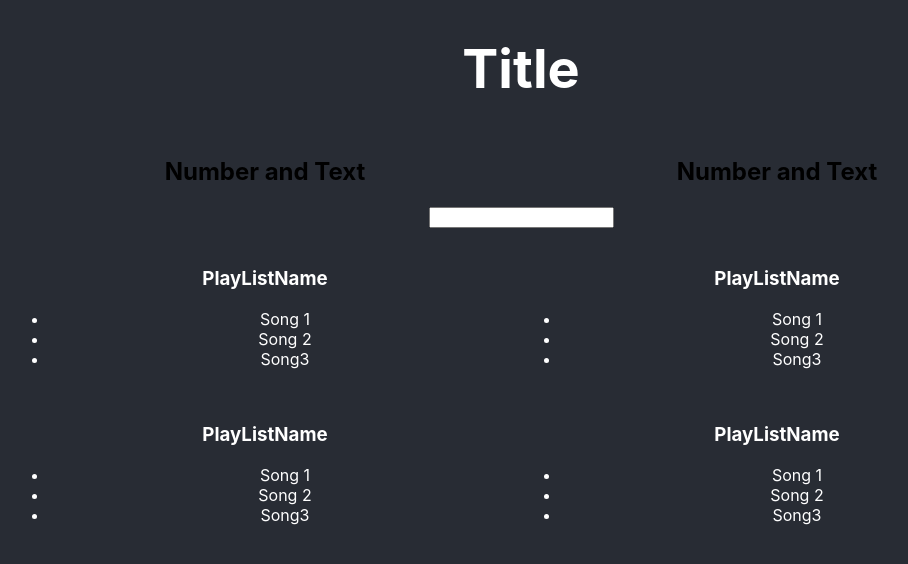
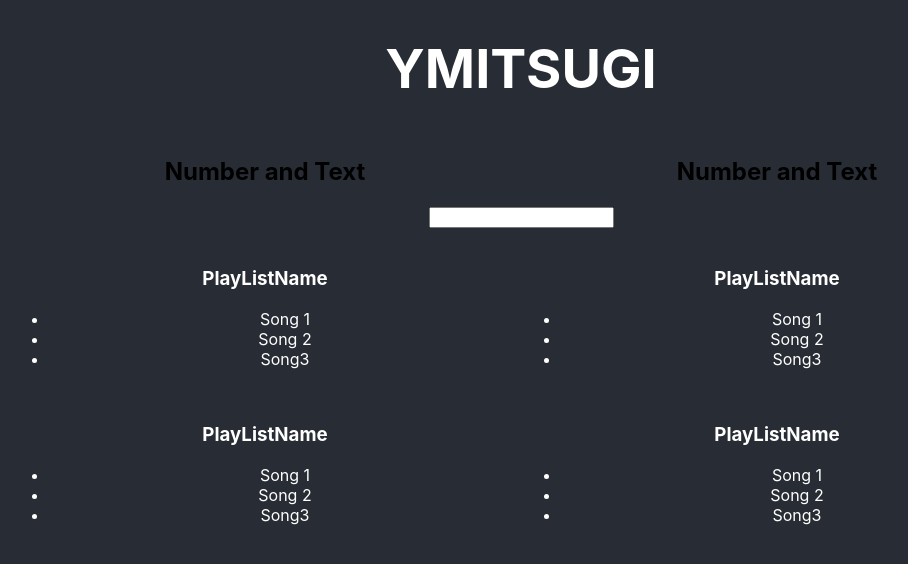
Before and after one commit to ymitz/react-template, a React (Create React App) app: page / in a window 1280 px wide. Shown: the top 564 px of the page, without its empty margins (119-1027 px from the left). Built offline with nearby package versions, Linux system fonts and the light colour scheme.

Commit message:
chage react hook to class base

```diff
--- a/src/App.js
+++ b/src/App.js
@@ -1,18 +1,26 @@
-import React from 'react';
+import React, { Component } from 'react';
 import './App.css';
 
 let defaultStyle = {
   color: '#fff'
 }
+let fakeServerData = {
+  user: {
+    name: "YMITSUGI"
+  }
+}
 
-function Aggregate() {
+class Aggregate extends Component {
+  render() {
     return (
       <div style={{ width: '40%', display: 'inline-block' }}>
         <h2 style={{ defaultStyle }}>Number and Text</h2>
       </div>
     )
   }
-function Filter() {
+}
+class Filter extends Component {
+  render (){
    return (
     <div style={{ defaultStyle }}>
       <img />
@@ -20,8 +28,10 @@ function Filter() {
     </div>
   )
   }
+}
 
-function PlayList() {
+class PlayList extends Component {
+  render() {
     return (
       <div style={{ ...defaultStyle, width: '40%', display: 'inline-block' }}>
         <img />
@@ -32,14 +42,18 @@ function PlayList() {
     )
   }
 
-function App() {
+}
+
+class App extends Component {
+  render() {
     let name = 'MTGME'
     let color = 'red'
     let headerStyle = { color: color, 'font-size': '50px' }
-
     return (
       <div className="App">
-      <h1 style={{ ...defaultStyle, 'font-size': '54px' }}> Title</h1>
+        <h1 style={{ ...defaultStyle, 'font-size': '54px' }}>
+          {fakeServerData.user.name}
+        </h1>
         <Aggregate />
         <Aggregate />
         <Filter />
@@ -50,5 +64,6 @@ function App() {
       </div>
     );
   }
+}
 
 export default App;
```
Lines whose indentation alone changed are shown as unchanged.
